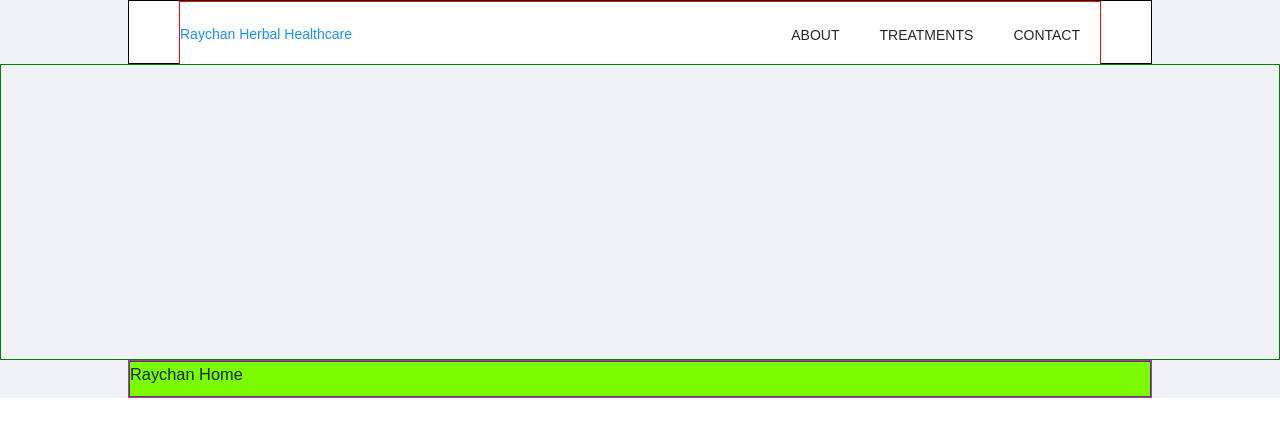
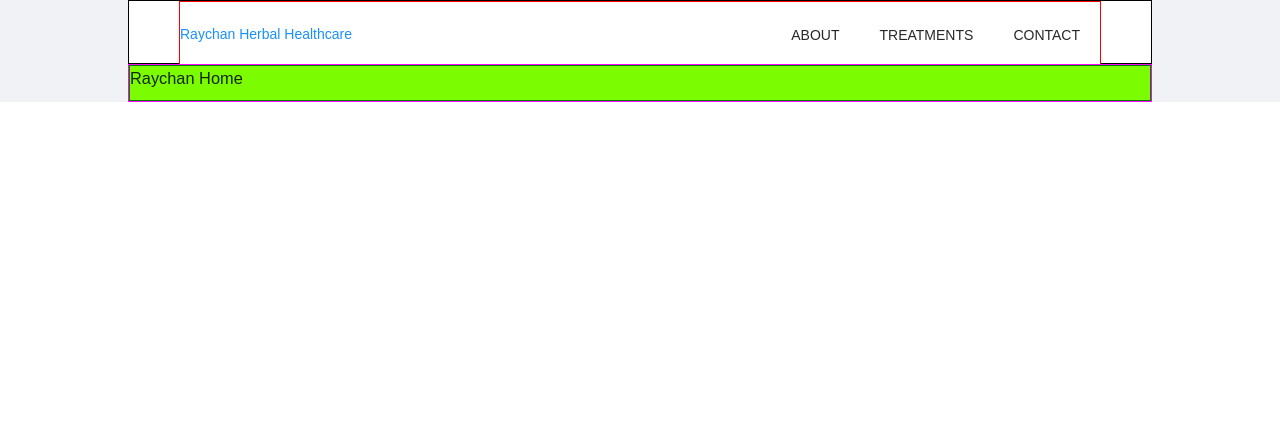
Before and after one commit to damigreen/raychan-frontend, a React (Create React App) app: page / in a window 1280 px wide. Shown: the top 436 px of the page. Built offline with nearby package versions, Linux system fonts and the light colour scheme.

Commit message:
chore: Connected ailments to app

```diff
--- a/src/components/app/App.js
+++ b/src/components/app/App.js
@@ -15,6 +15,7 @@ import {
   Menu,
   Layout,
 } from 'antd'
+import Ailments from '../treatments/Ailments';
 
 const { Header, Content, Footer } = Layout
 
@@ -40,11 +41,6 @@ class App extends Component {
                 <TabBar tabs={tabs} />
               </div>
             </Header>
-            <section className="wrapper">
-              <div className="nav-wrapper">
-
-              </div>
-            </section>
             <Content id="content">
               <section id="home">
                 <Route exact path="/" render={() => (
@@ -55,6 +51,10 @@ class App extends Component {
               <section id="content-wrapper">
                 <TabPanel tabs={tabs} />
               </section>
+              <Route path="/Ailments" render={() => (
+                <Ailments />
+              )}
+              />
             </Content>
           </Layout>
         </Router>
--- a/src/components/treatments/Treatments.js
+++ b/src/components/treatments/Treatments.js
@@ -2,8 +2,10 @@ import React, { Component } from 'react';
 import {
   Row,
   Col,
-  Typography
+  Typography,
+  Button,
 } from 'antd'
+import { Link, Route } from 'react-router-dom'
 // import sickleCell from '../../images/sicklecell.png'
 import image from '../../images/Image.png'
 import './Treatment.scss'
@@ -24,6 +26,9 @@ class Treatments extends Component {
               <Paragraph className="column-paragraph">
                 Sickle Cell Anemia over the years has been perceived as one of the most threatening disorder to man-kind, some homes has been broken and couples separated, early death and delayed marriage due to this disorder.kkkkkkkkkkkkkkkkkkkkkkkkkkkkkk
               </Paragraph>
+              <Button>
+                <Link to="/Ailments">AILMENTS AND REMEDIES</Link>
+              </Button>
             </Col>
 
             <Col span={12} className="image-block">
```
